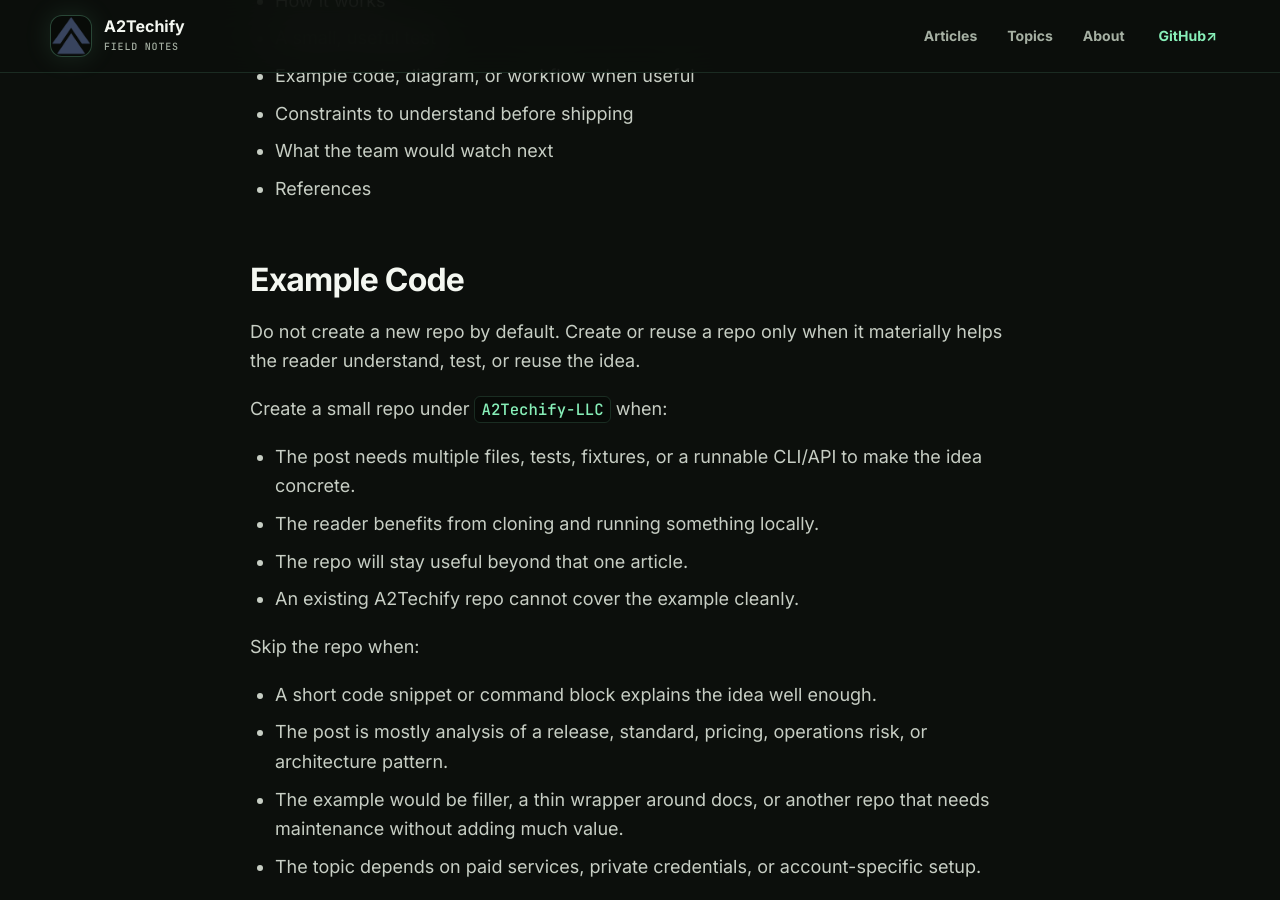
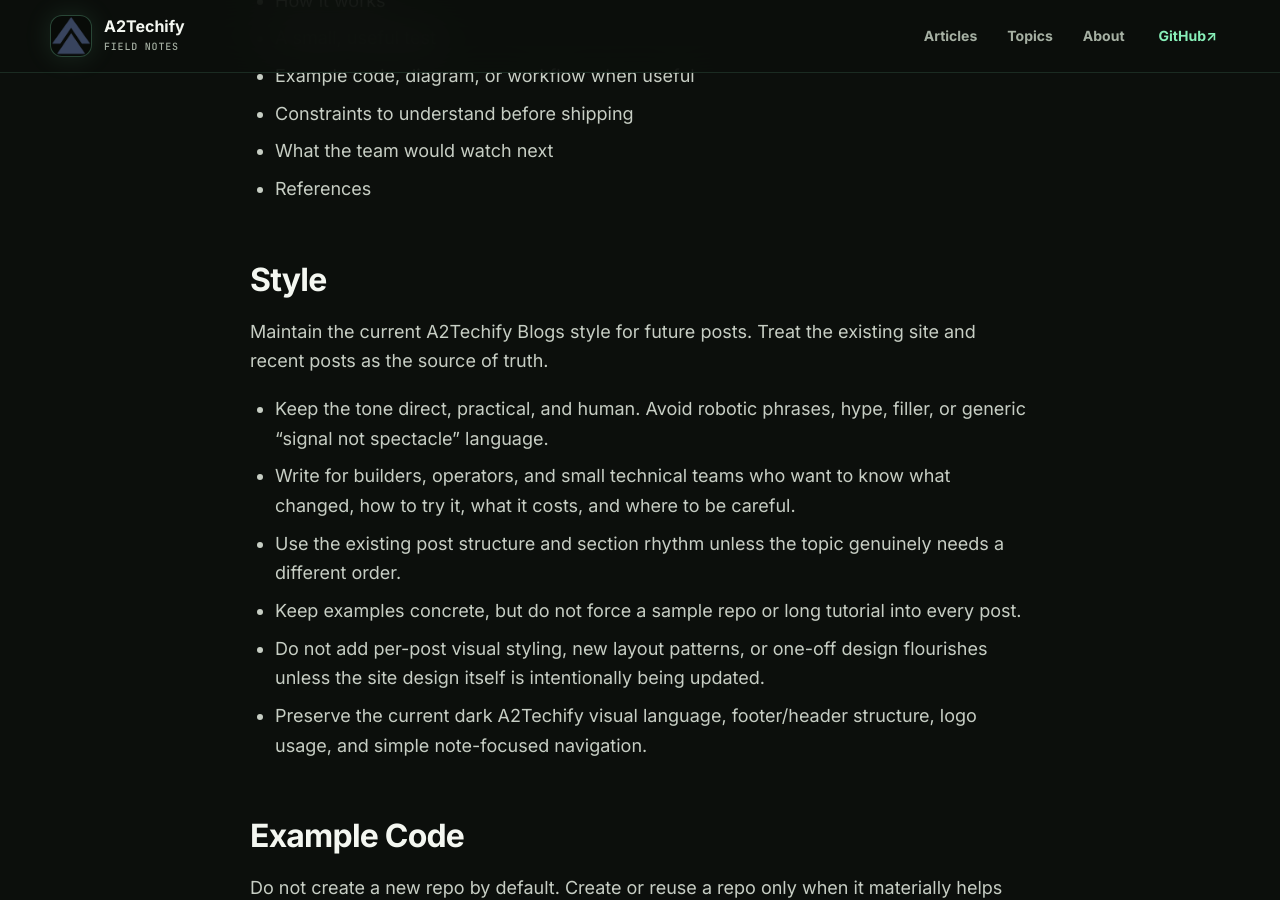
Before and after one commit to A2Techify-LLC/a2techify-blogs, a Jekyll site: the page built from admin/daily-publishing-playbook.md, in a window 1280 px wide and 900 px high, scrolled down 2107 px. Built offline with Jekyll 4.4.1, drawn with Linux system fonts in a browser that asks for light colours; our own code applies the rules of GitHub Pages for plain Markdown files.

Commit message:
Document blog style guidance

```diff
--- a/admin/daily-publishing-playbook.md
+++ b/admin/daily-publishing-playbook.md
@@ -51,6 +51,17 @@ Most posts should cover the following ground, but the headings should fit the su
 - Constraints to understand before shipping
 - What the team would watch next
 - References
+
+## Style
+
+Maintain the current A2Techify Blogs style for future posts. Treat the existing site and recent posts as the source of truth.
+
+- Keep the tone direct, practical, and human. Avoid robotic phrases, hype, filler, or generic "signal not spectacle" language.
+- Write for builders, operators, and small technical teams who want to know what changed, how to try it, what it costs, and where to be careful.
+- Use the existing post structure and section rhythm unless the topic genuinely needs a different order.
+- Keep examples concrete, but do not force a sample repo or long tutorial into every post.
+- Do not add per-post visual styling, new layout patterns, or one-off design flourishes unless the site design itself is intentionally being updated.
+- Preserve the current dark A2Techify visual language, footer/header structure, logo usage, and simple note-focused navigation.
 
 ## Example Code
 
```
